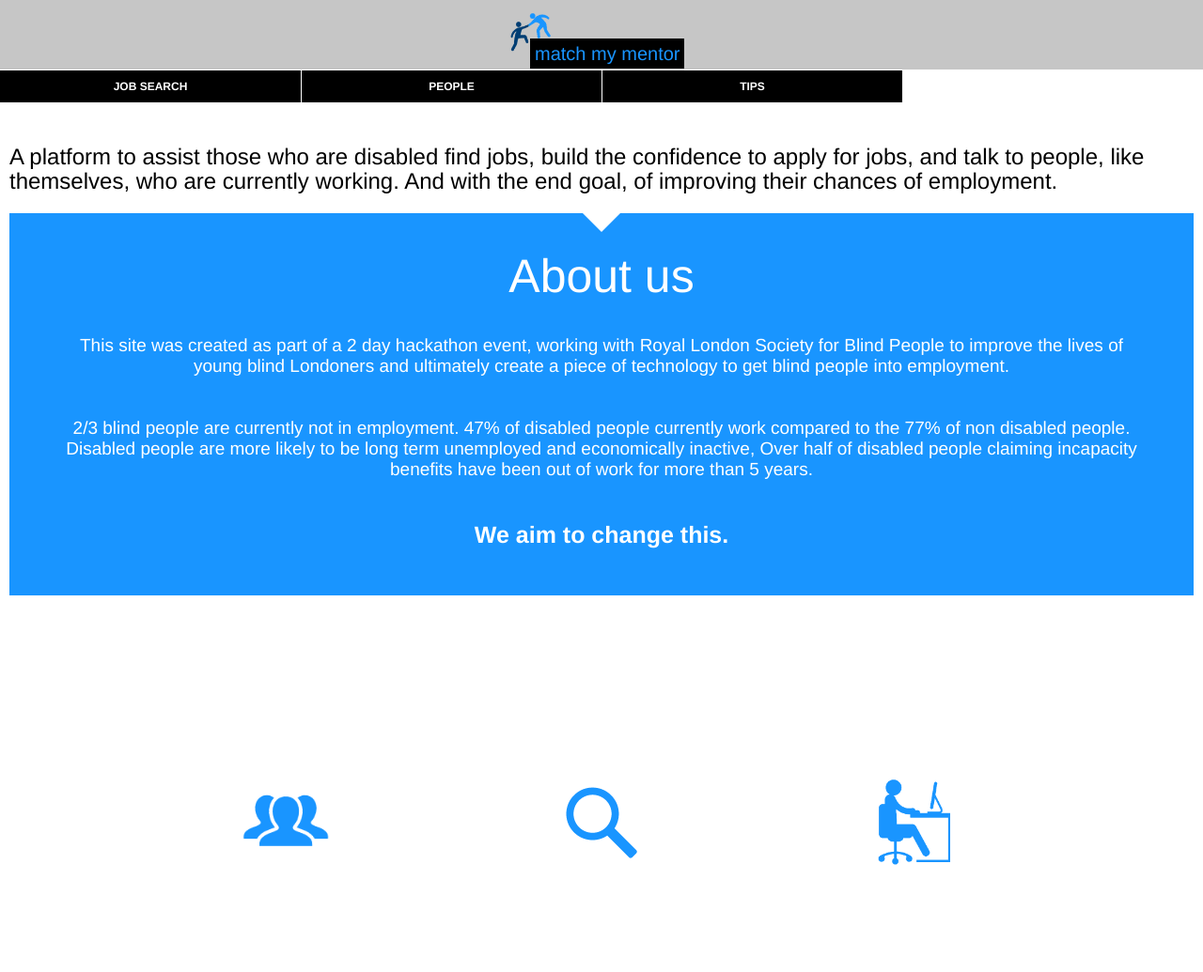
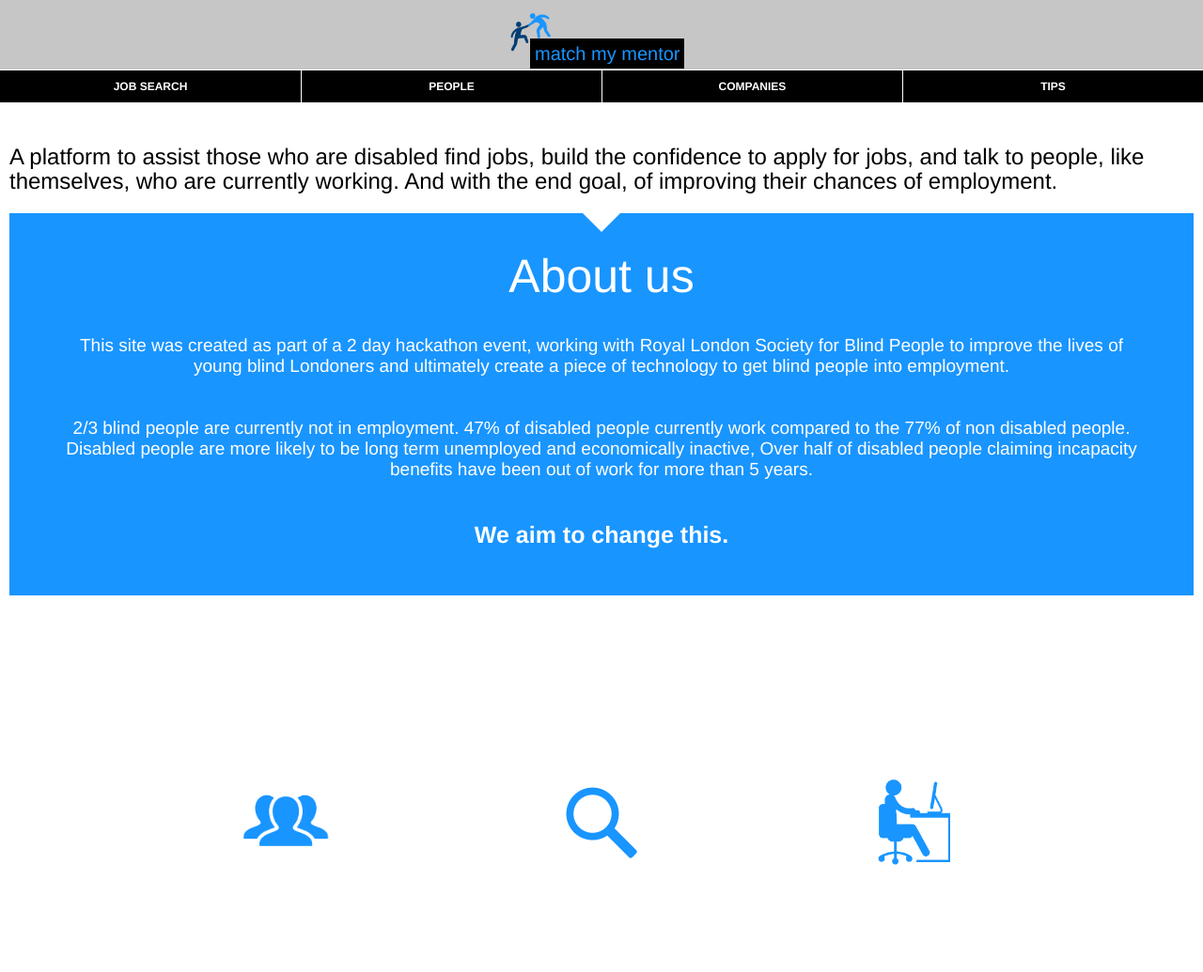
Before and after one commit to igoratron/rlsb-hackathon, a website: page index.html in a window 1280 px wide. Shown: the whole page at 94% size. Drawn offline with nearby package versions, Linux system fonts and the light colour scheme; some packages are replaced by stand-ins of ours.

Commit message:
Updated navigation

```diff
--- a/index.html
+++ b/index.html
@@ -30,6 +30,7 @@
         <ul>
             <li><a href="" data-ng-href="#/job-search" title="job search">Job Search</a></li>
             <li><a href="" data-ng-href="#/people" title="people">People</a></li>
+            <li><a href="" data-ng-href="#/companies" title="people">Companies </a></li>
             <li><a href="" data-ng-href="#/tips" title="tips">Tips</a></li>
         </ul>
     </nav>
```
